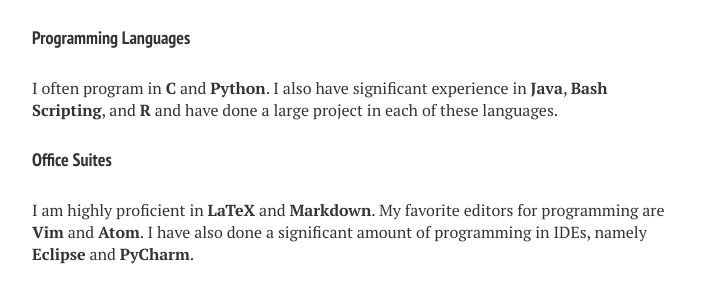
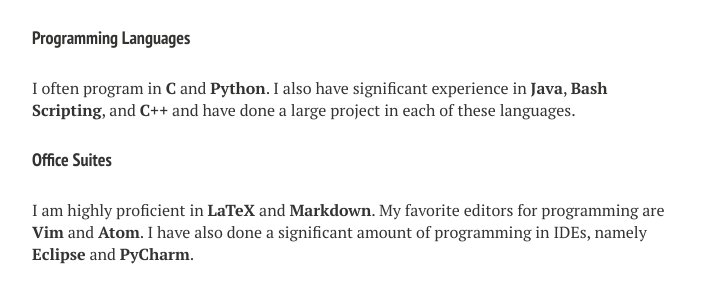
Before and after one commit to nathanenglehart/nathanenglehart.github.io, a Jekyll site: the page built from cv.md, in a window 1280 px wide. Shown: the part 1673-1965 px from the top of the page, without its empty margins (288-989 px from the left). Built offline with Jekyll 4.4.1, drawn with Linux system fonts in a browser that asks for light colours; nearby versions of some CDN libraries.

Commit message:
Update cv.html

```diff
--- a/_layouts/cv.html
+++ b/_layouts/cv.html
@@ -79,7 +79,7 @@
       <p class="paragraph">I am able to read, write, and speak <strong>Chinese</strong> with professional proficiency. <strong>English</strong> is my first language.</p>
 
       <h4>Programming Languages</h4>
-      <p class="paragraph">I often program in <strong>C</strong> and <strong>Python</strong>. I also have significant experience in <strong>Java</strong>, <strong>Bash Scripting</strong>, and <strong>R</strong> and have done a large project in each of these languages. </p>
+      <p class="paragraph">I often program in <strong>C</strong> and <strong>Python</strong>. I also have significant experience in <strong>Java</strong>, <strong>Bash Scripting</strong>, and <strong>C++</strong> and have done a large project in each of these languages. </p>
 
       <h4>Office Suites</h4>
       <p class="paragraph">I am highly proficient in <strong>LaTeX</strong> and <strong>Markdown</strong>. My favorite editors for programming are <strong>Vim</strong> and <strong>Atom</strong>. I have also done a significant amount of programming in IDEs, namely <strong>Eclipse</strong> and <strong>PyCharm</strong>.</p>
```
